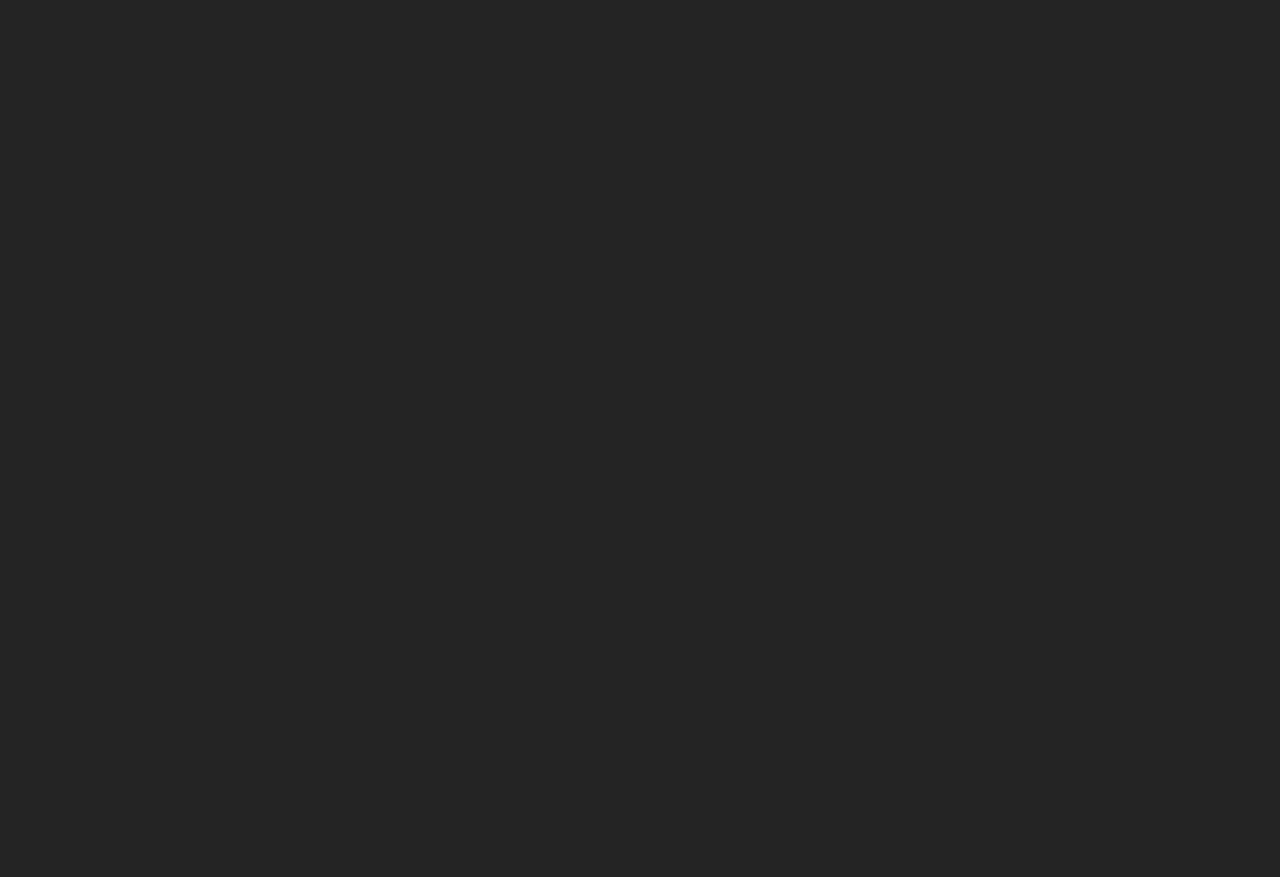
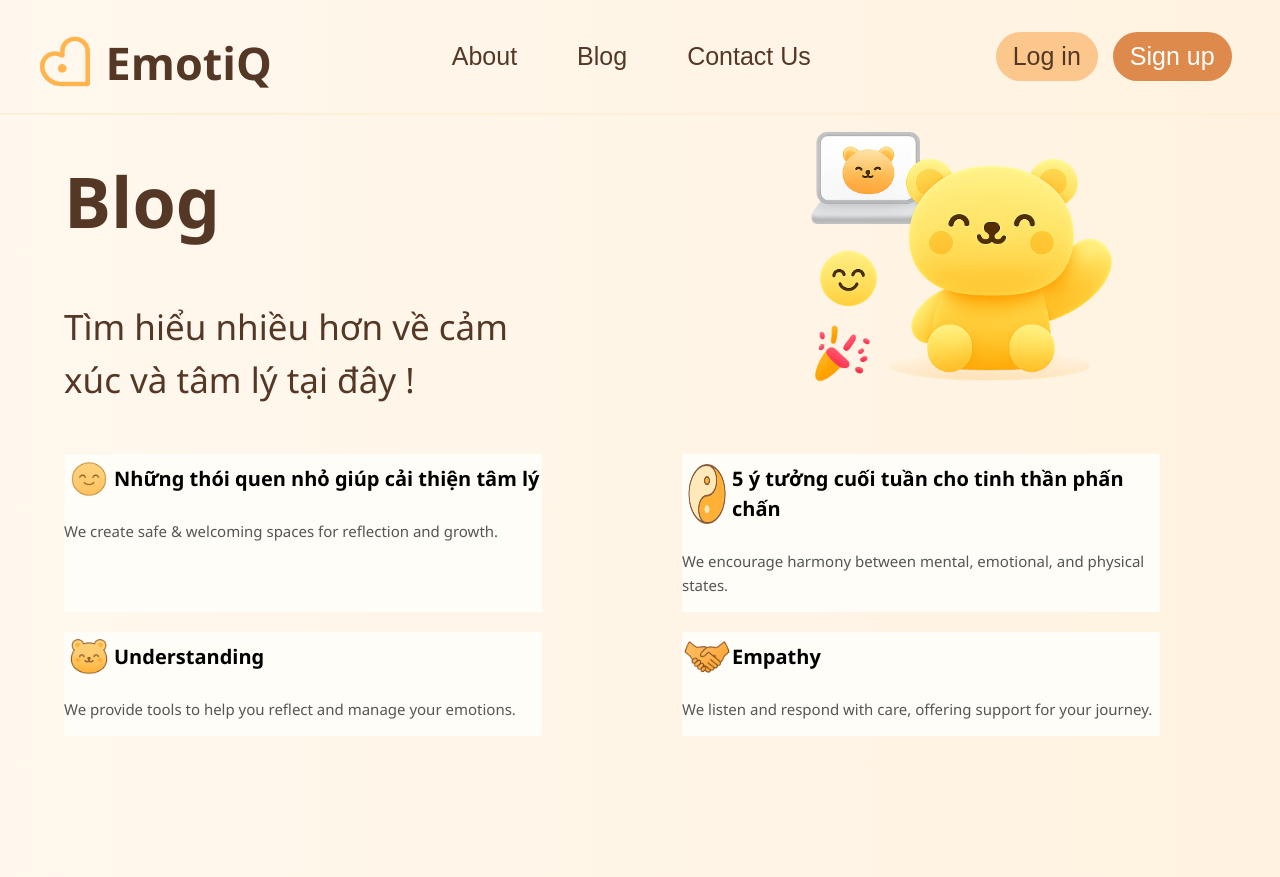
Before and after one commit to HoangOcean99/EmotiQ_DOLAH, a React (Vite) app in the folder psych-chatbot-frontend/: page /blog in a window 1280 px wide. Before the commit this address had no page. Before the commit the page ends 800 px from the top, so only its background shows below. Built offline with nearby package versions, Linux system fonts and the light colour scheme.

Commit message:
40% UI BlogPage

```diff
--- a/psych-chatbot-frontend/src/pages/Blog.jsx
+++ /dev/null
@@ -1,11 +0,0 @@
-import React from 'react'
-
-const Blog = () => {
-  return (
-    <div>
-      Blog Page
-    </div>
-  )
-}
-
-export default Blog
--- /dev/null
+++ b/psych-chatbot-frontend/src/pages/Blog/Blog.css
@@ -0,0 +1,5 @@
+.card-button {
+  border: none;
+  background-color: #fffdf7;
+  width: 80%;
+}
--- /dev/null
+++ b/psych-chatbot-frontend/src/pages/Blog/Blog.jsx
@@ -0,0 +1,125 @@
+import React from "react";
+import NavBar from "../../components/layout/NavBar";
+import "./Blog.css";
+
+const Blog = () => {
+  return (
+    <div>
+      <NavBar />
+      <div
+        style={{
+          width: "100%",
+          margin: "0",
+          minHeight: "100vh",
+          padding: "12% 0 0 0",
+          backgroundImage: "linear-gradient(to right, #FFF8EE, #FFF2E0)",
+        }}
+      >
+        <div style={{ display: "flex" }}>
+          <div style={{ flexGrow: 1, padding: "2% 5% 0 5%" }}>
+            <h1 style={{ color: "#543725", fontSize: "70px" }}>Blog</h1>
+            <p style={{ color: "#543725", fontSize: "35px" }}>
+              Tìm hiểu nhiều hơn về cảm xúc và tâm lý tại đây !
+            </p>
+          </div>
+          <div style={{ flexGrow: 1, textAlign: "center" }}>
+            <img src="BlogPageLogo.png" alt="Hello Bear" width={"55%"} />
+          </div>
+        </div>
+
+        <div
+          style={{
+            margin: "1% 0 0 5%",
+            display: "grid",
+            gridTemplateColumns: "repeat(2, 1fr)",
+            gap: "20px",
+          }}
+        >
+          {/* Card 1 */}
+          <div className="card-button">
+            <div style={{ display: "flex" }}>
+              <img src="/EmojiMoodTracking.png" width={"50px"} />
+              <h3
+                style={{
+                  margin: "10px 0",
+                  fontSize: "20px",
+                  fontWeight: "700",
+                  color: "black",
+                }}
+              >
+                Những thói quen nhỏ giúp cải thiện tâm lý
+              </h3>
+            </div>
+            <p style={{ color: "#555", fontSize: "15px", lineHeight: 1.6 }}>
+              We create safe & welcoming spaces for reflection and growth.
+            </p>
+          </div>
+
+          {/* Card 2 */}
+          <div className="card-button">
+            <div style={{ display: "flex" }}>
+              <img src="/Balance.png" width={"50px"} />
+              <h3
+                style={{
+                  margin: "10px 0",
+                  fontSize: "20px",
+                  fontWeight: "700",
+                  color: "black",
+                }}
+              >
+                5 ý tưởng cuối tuần cho tinh thần phấn chấn
+              </h3>
+            </div>
+            <p style={{ color: "#555", fontSize: "15px", lineHeight: 1.6 }}>
+              We encourage harmony between mental, emotional, and physical
+              states.
+            </p>
+          </div>
+
+          {/* Card 3 */}
+          <div className="card-button">
+            <div style={{ display: "flex" }}>
+              <img src="/Understanding.png" width={"50px"} />
+              <h3
+                style={{
+                  margin: "10px 0",
+                  fontSize: "20px",
+                  fontWeight: "700",
+                  color: "black",
+                }}
+              >
+                Understanding
+              </h3>
+            </div>
+            <p style={{ color: "#555", fontSize: "15px", lineHeight: 1.6 }}>
+              We provide tools to help you reflect and manage your emotions.
+            </p>
+          </div>
+
+          {/* Card 4 */}
+          <div className="card-button">
+            <div style={{ display: "flex" }}>
+              <img src="/Empathy.png" width={"50px"} />
+              <h3
+                style={{
+                  margin: "10px 0",
+                  fontSize: "20px",
+                  fontWeight: "700",
+                  color: "black",
+                }}
+              >
+                Empathy
+              </h3>
+            </div>
+            <p style={{ color: "#555", fontSize: "15px", lineHeight: 1.6 }}>
+              We listen and respond with care, offering support for your
+              journey.
+            </p>
+          </div>
+        </div>
+      </div>
+    </div>
+  );
+};
+
+export default Blog;
```
Also changed, not shown: psych-chatbot-frontend/src/routes/publicRoutes.jsx (+17 -12 lines), psych-chatbot-frontend/public/BlogPageLogo.png (added).
